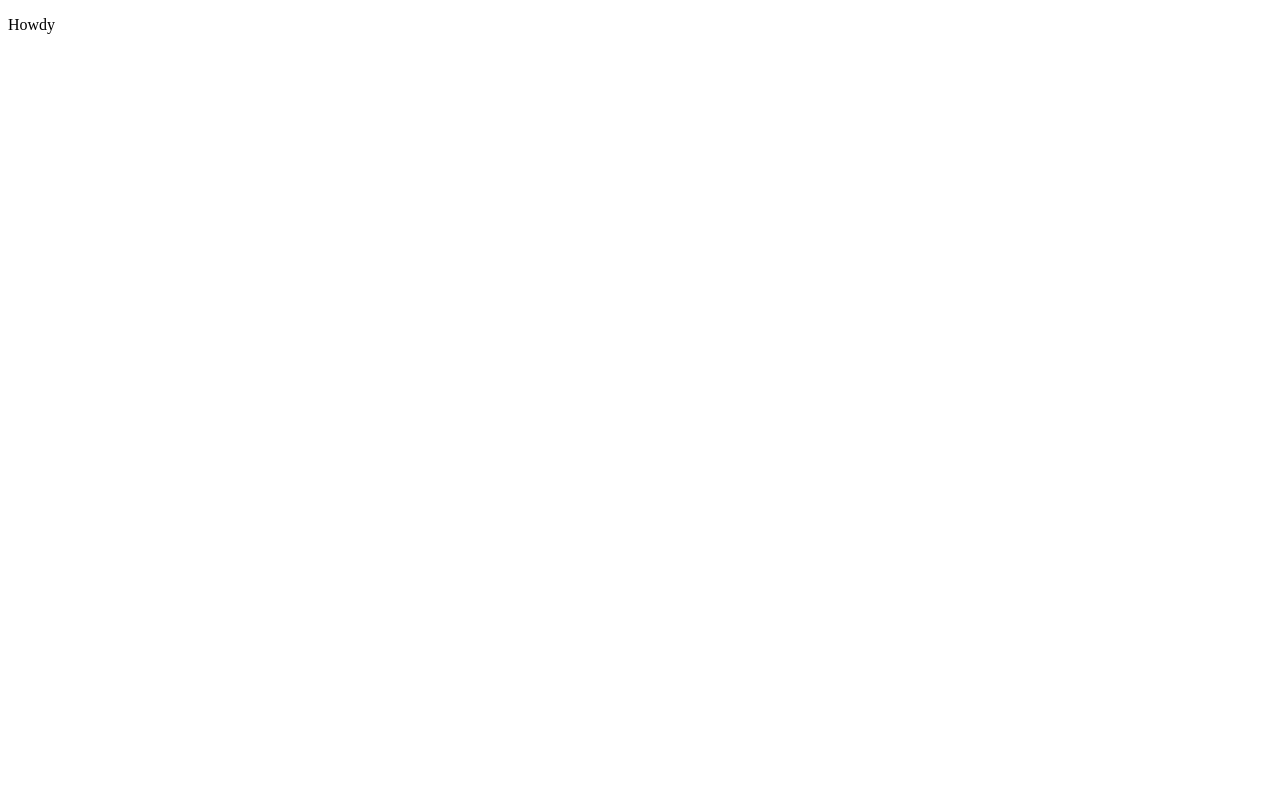
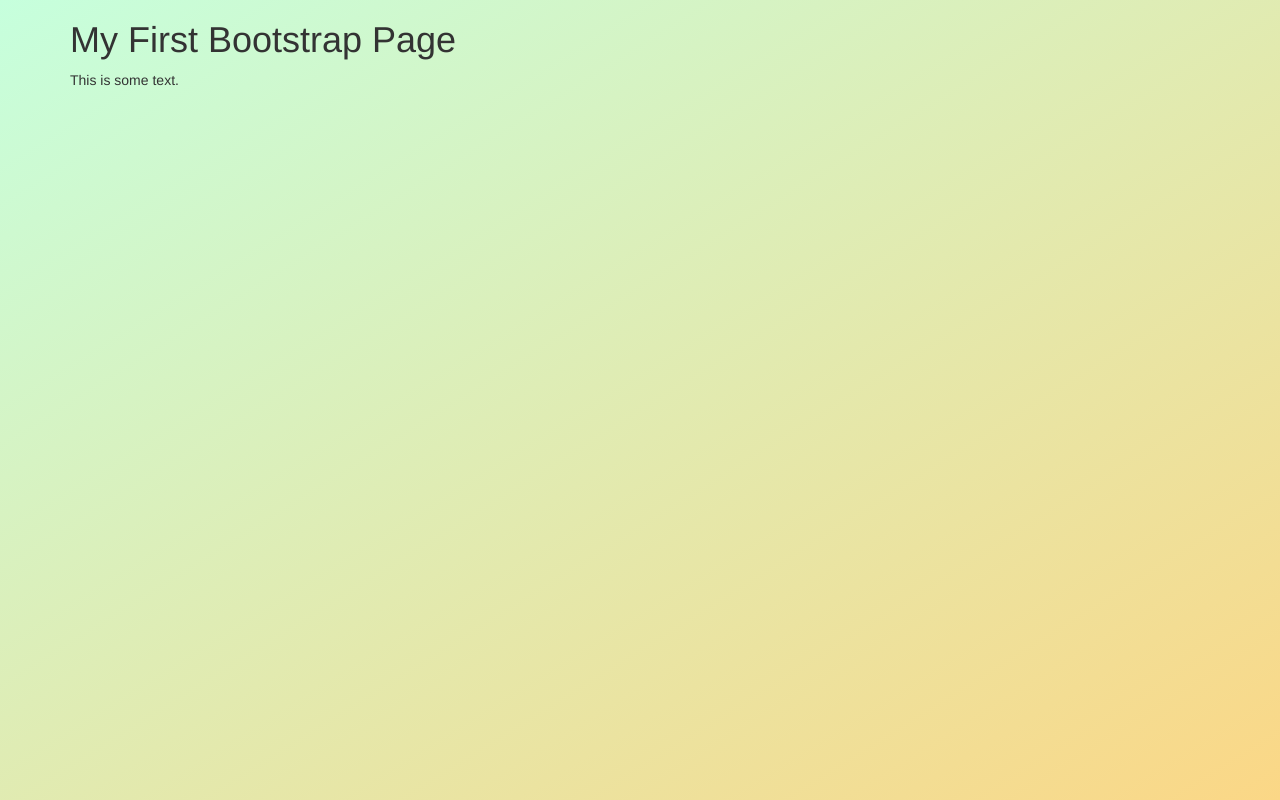
Before and after one commit to justindevelops/justindevelops.me, a plain HTML site: page index.html in a window 1280 px wide. Drawn offline with nearby package versions, Linux system fonts and the light colour scheme.

Commit message:
gradient background, included Bootstrap

```diff
--- a/index.html
+++ b/index.html
@@ -1,7 +1,20 @@
 <!DOCTYPE html>
+<html lang="en">
 <head>
-	</head>
-	<body>
-		<p>Howdy</p>
-	</body>
+  <title>justindevelops.me</title>
+  <meta charset="utf-8">
+  <meta name="viewport" content="width=device-width, initial-scale=1">
+  <link rel="stylesheet" href="https://maxcdn.bootstrapcdn.com/bootstrap/3.4.1/css/bootstrap.min.css">
+  <link rel="stylesheet" href="styles.css">
+  <script src="https://ajax.googleapis.com/ajax/libs/jquery/3.4.1/jquery.min.js"></script>
+  <script src="https://maxcdn.bootstrapcdn.com/bootstrap/3.4.1/js/bootstrap.min.js"></script>
+</head>
+<body>
+
+<div class="container">
+  <h1>My First Bootstrap Page</h1>
+  <p>This is some text.</p>
+</div>
+
+</body>
 </html>
--- /dev/null
+++ b/styles.css
@@ -0,0 +1,8 @@
+body {
+	height: 100%;
+	background-color: #fbd786;
+	background-image: linear-gradient(to bottom right, #c6ffdd, #fbd786);
+	background-repeat: no-repeat;
+	background-attachment: fixed;
+	background-size: cover;
+}
```
